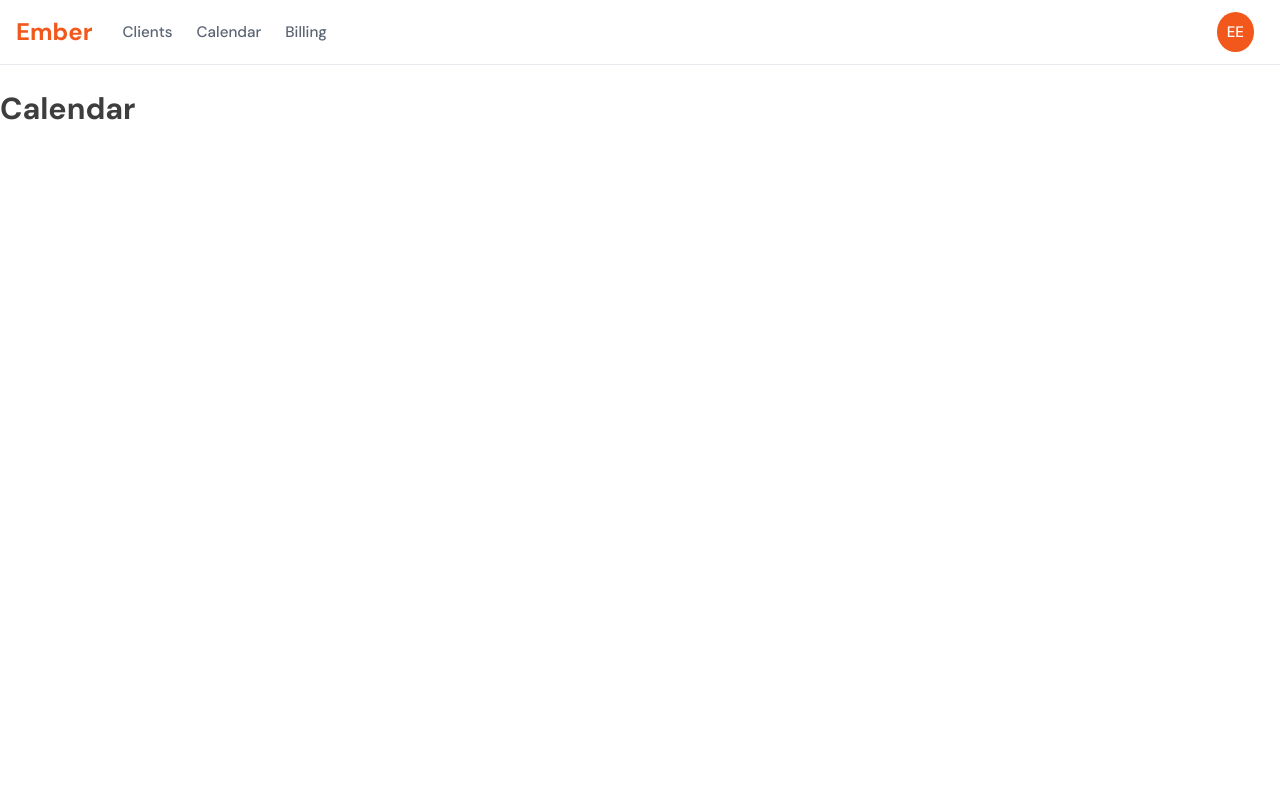
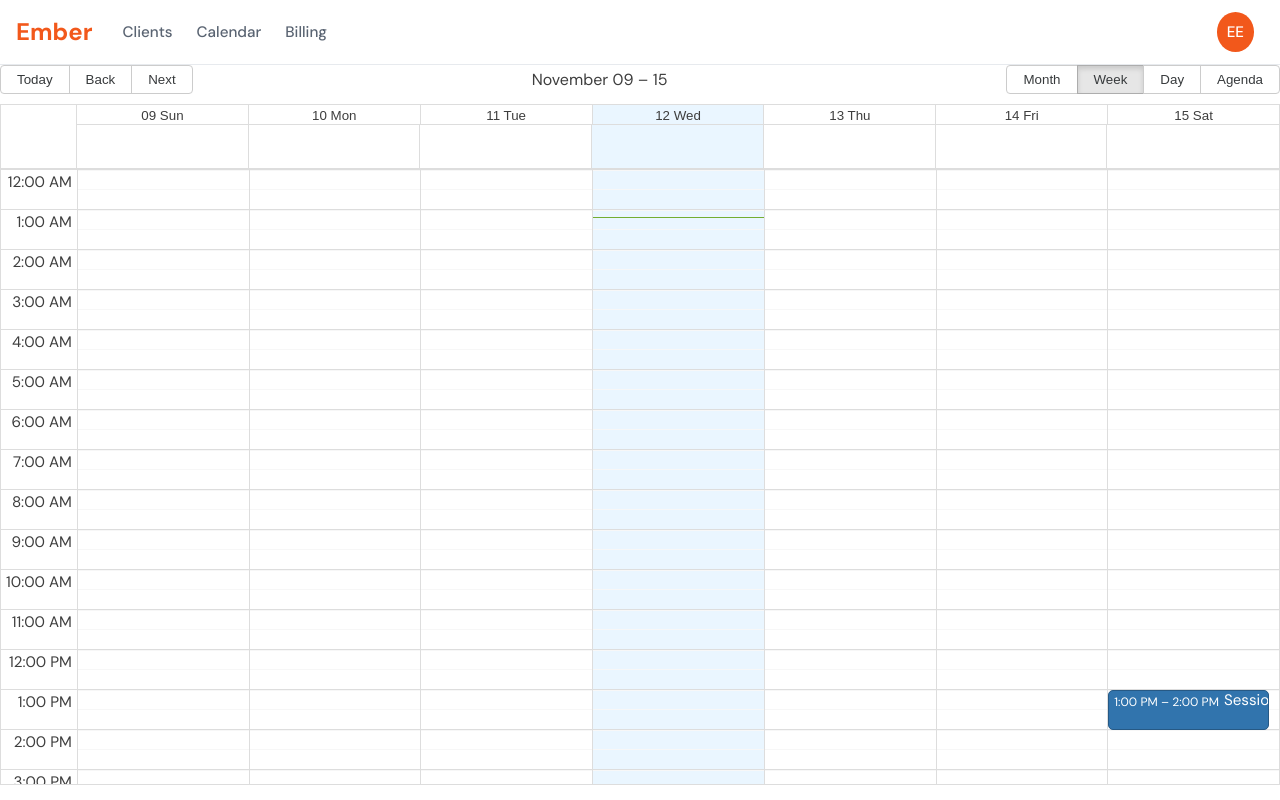
Before and after one commit to EmberTherapy/ember-frontend, a Next.js app: page /calendar in a window 1280 px wide. Built offline with nearby package versions, Linux system fonts and the light colour scheme.

Commit message:
calendar start

```diff
--- a/package.json
+++ b/package.json
@@ -14,8 +14,10 @@
     "@fortawesome/free-regular-svg-icons": "^7.1.0",
     "@fortawesome/free-solid-svg-icons": "^7.1.0",
     "@fortawesome/react-fontawesome": "^3.1.0",
+    "date-fns": "^4.1.0",
     "next": "15.5.6",
     "react": "19.1.0",
+    "react-big-calendar": "^1.19.4",
     "react-dom": "19.1.0",
     "sonner": "^2.0.7"
   },
@@ -24,6 +26,7 @@
     "@tailwindcss/postcss": "^4",
     "@types/node": "^20",
     "@types/react": "^19",
+    "@types/react-big-calendar": "^1.16.3",
     "@types/react-dom": "^19",
     "eslint": "^9",
     "eslint-config-next": "15.5.6",
--- /dev/null
+++ b/src/app/(app)/calendar/components/TherapistCal.jsx
@@ -0,0 +1,49 @@
+"use client";
+
+import { Calendar, Views } from "react-big-calendar";
+import "react-big-calendar/lib/css/react-big-calendar.css";
+import { useState } from "react";
+
+import { localizer } from "@/app/lib/calendarLocalizer";
+export default function TherapistCalendar() {
+  const [events, setEvents] = useState([
+    {
+      id: 1,
+      title: "Session with Sarah",
+      start: new Date(2025, 10, 15, 13, 0),
+      end: new Date(2025, 10, 15, 14, 0),
+    },
+  ]);
+
+  function handleEventResize({ event, start, end }) {
+    setEvents(prev =>
+      prev.map(ev =>
+        ev.id === event.id ? { ...ev, start, end } : ev
+      )
+    );
+  }
+
+  function handleEventDrop({ event, start, end }) {
+    setEvents(prev =>
+      prev.map(ev =>
+        ev.id === event.id ? { ...ev, start, end } : ev
+      )
+    );
+  }
+
+  return (
+    <Calendar
+        className="calendar"
+        localizer={localizer}
+        events={events}
+        defaultView={Views.WEEK}
+        step={30}
+        timeslots={2}
+        style={{ height: "90vh", background: "white", borderRadius: "12px" }}
+        resizable
+        onEventDrop={handleEventDrop}
+        onEventResize={handleEventResize}
+        draggableAccessor={() => true}
+    />
+  );
+}
--- a/src/app/(app)/calendar/page.tsx
+++ b/src/app/(app)/calendar/page.tsx
@@ -1,7 +1,12 @@
+'use client';
+
+import TherapistCal from '@/app/(app)/calendar/components/TherapistCal';
+import './calendar.css';
+
 export default function CalendarPage() {
     return (
         <div>
-            <h1>Calendar</h1>
+            <TherapistCal />
         </div>
     );
 }
--- /dev/null
+++ b/src/app/lib/calendarLocalizer.ts
@@ -0,0 +1,14 @@
+import { format, parse, startOfWeek, getDay } from "date-fns";
+import { dateFnsLocalizer } from "react-big-calendar";
+
+const locales = {
+  "en-US": require("date-fns/locale/en-US"),
+};
+
+export const localizer = dateFnsLocalizer({
+  format,
+  parse,
+  startOfWeek: () => startOfWeek(new Date(), { weekStartsOn: 0 }),
+  getDay,
+  locales,
+});
```
Also changed, not shown: src/app/(app)/calendar/calendar.css (added).
